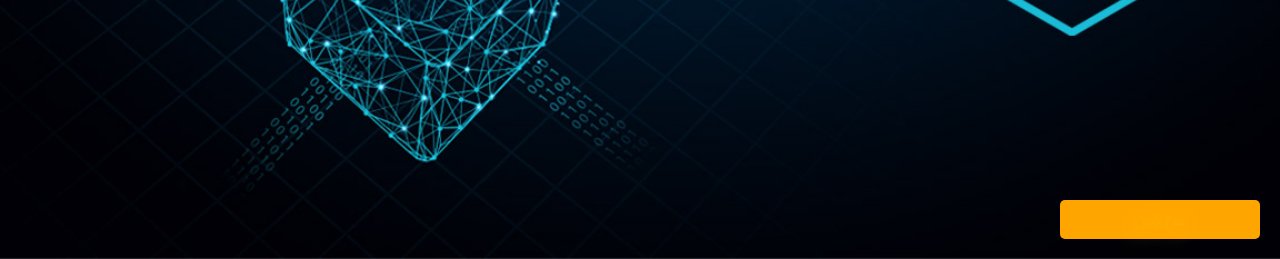
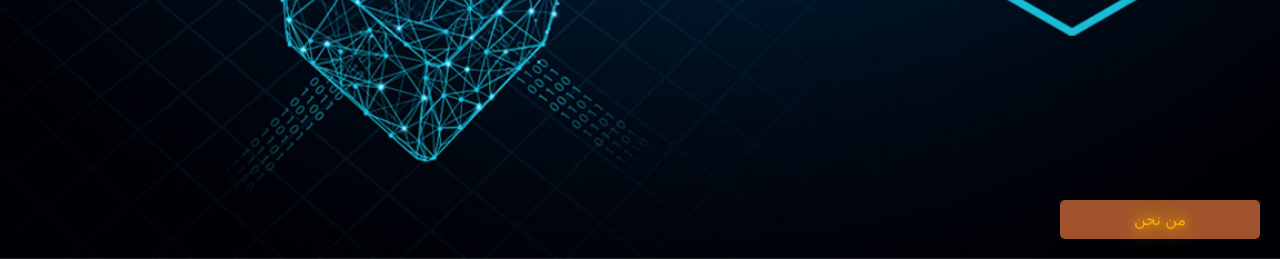
Before and after one commit to anonsec02/bitcoin-mining-site, a PHP site: page /index.html in a window 1280 px wide. Shown: the part 541-800 px from the top of the page. Run offline with PHP 8.4, Linux system fonts and the light colour scheme.

Commit message:
Update styles.css

```diff
--- a/styles.css
+++ b/styles.css
@@ -1,5 +1,5 @@
 body {
-    font-family: Arial, sans-serif;
+    font-family: 'Arial', sans-serif;
     text-align: center;
     background-color: #121212;
     color: white;
@@ -213,7 +213,7 @@
     position: fixed;
     bottom: 20px; /* جعله في أسفل الشاشة */
     right: 20px; /* محاذاته إلى اليمين */
-    background-color: #FFA500; /* لون برتقالي جذاب */
+    background-color: #A0522D; /* لون برتقالي جذاب */
     color: white;
     padding: 10px 20px;
     border: none;
```
